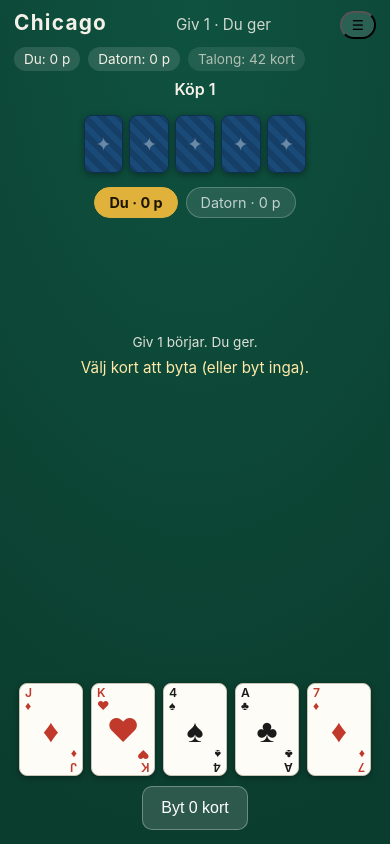
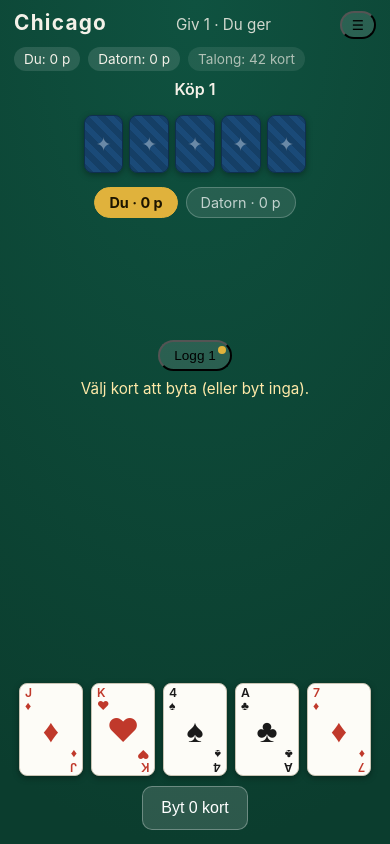
Before and after one commit to Skolmen/chicago, a website: page index.html in a window 390 px wide. Drawn offline with Linux system fonts and the light colour scheme.

Commit message:
Loggen i hopfällbar panel med räknare (Closes #35)

```diff
--- a/css/style.css
+++ b/css/style.css
@@ -13,7 +13,11 @@ h1 { font-size:1.3rem; letter-spacing:.06em; }
 #botArea { display:flex; flex-direction:column; align-items:center; gap:6px; }
 #botCards { display:flex; gap:6px; min-height:calc(var(--card-h)*.62); }
 #botCards .card { width:calc(var(--card-w)*.62); height:calc(var(--card-h)*.62); }
-#log { font-size:.85rem; opacity:.9; text-align:center; max-width:34em; display:flex; flex-direction:column; gap:2px; }
+#logWrap { width:100%; display:flex; flex-direction:column; align-items:center; margin-top:6px; }
+#logToggle { position:relative; padding:6px 14px; font-size:.85rem; }
+#logToggle.new::after { content:''; position:absolute; top:4px; right:4px; width:8px; height:8px; border-radius:50%; background:#e0b23c; }
+#log { width:min(94%, 520px); max-height:36vh; overflow-y:auto; background:rgba(0,0,0,.5); border:1px solid rgba(255,255,255,.25); border-radius:10px; padding:10px; font-size:.85rem; text-align:center; display:flex; flex-direction:column; gap:2px; }
+#log.hidden { display:none; }
 #tableMsg { min-height:2.4em; text-align:center; font-size:.95rem; color:#ffe9a8; }
 #playerArea { padding:8px 12px calc(14px + env(safe-area-inset-bottom)); display:flex; flex-direction:column; gap:10px; align-items:center; }
 #playerCards { display:flex; gap:8px; justify-content:center; flex-wrap:wrap; min-height:var(--card-h); }
--- a/index.html
+++ b/index.html
@@ -7,7 +7,7 @@
 <title>Chicago – kortspel online</title>
 <link rel="manifest" href="manifest.json">
 <link rel="apple-touch-icon" href="icons/icon-192.png">
-<link rel="stylesheet" href="css/style.css?v=11">
+<link rel="stylesheet" href="css/style.css?v=12">
 </head>
 <body>
 <header>
@@ -28,7 +28,10 @@
   </div>
   <div id="playerChips"></div>
   <div id="trickArea"></div>
-  <div id="log"></div>
+  <div id="logWrap">
+    <button id="logToggle" class="chip">Logg <span id="logCount"></span></button>
+    <div id="log" class="hidden"></div>
+  </div>
   <div id="tableMsg"></div>
 </section>
 <section id="playerArea">
@@ -36,6 +39,6 @@
   <div id="actions"></div>
 </section>
 <div id="overlay" class="hidden"><div id="overlayContent"></div></div>
-<script type="module" src="js/app.js?v=11"></script>
+<script type="module" src="js/app.js?v=12"></script>
 </body>
 </html>
--- a/js/app.js
+++ b/js/app.js
@@ -12,7 +12,7 @@ let selected = new Set();
 let lastTrickView = null;
 
 const el = {};
-for (const id of ['phaseLabel', 'botCards', 'botInfo', 'tableMsg', 'log', 'playerCards', 'actions', 'scoreYou', 'scoreBot', 'givLabel', 'talongInfo', 'overlay', 'overlayContent', 'trickArea', 'playerChips']) {
+for (const id of ['phaseLabel', 'botCards', 'botInfo', 'tableMsg', 'log', 'playerCards', 'actions', 'scoreYou', 'scoreBot', 'givLabel', 'talongInfo', 'overlay', 'overlayContent', 'trickArea', 'playerChips', 'logToggle', 'logCount']) {
   el[id] = document.getElementById(id);
 }
 
@@ -75,13 +75,18 @@ function render() {
   const botCount = p[BOT].hand.length;
   for (let i = 0; i < botCount; i++) el.botCards.appendChild(backEl());
 
-  // Loggen (senaste raderna)
-  el.log.innerHTML = '';
-  for (const line of game.log.slice(-4)) {
-    const d = document.createElement('div');
-    d.textContent = line;
-    el.log.appendChild(d);
+  // Loggen: hopfällbar panel, räknare på knappen, prick vid nyheter
+  if (logOpen) {
+    el.log.innerHTML = '';
+    for (const line of game.log) {
+      const d = document.createElement('div');
+      d.textContent = line;
+      el.log.appendChild(d);
+    }
+    el.log.scrollTop = el.log.scrollHeight;
   }
+  el.logCount.textContent = game.log.length;
+  el.logToggle.classList.toggle('new', !logOpen && game.log.length > lastSeenLog);
 
   // Spelade kort i sticket (pågående, annars förra sticket svagt)
   if (el.trickArea) {
@@ -315,12 +320,19 @@ function showMenu(title) {
 
 // --- Vakt: om en händelse skulle gå förlorad körs datorns tur ändå ---
 let botPending = false;
+let logOpen = false;
+let lastSeenLog = 0;
 setInterval(() => { if (game && !game.over) maybeBot(); }, 1200);
 
 function boot() {
   if (typeof navigator !== 'undefined' && 'serviceWorker' in navigator) navigator.serviceWorker.register('sw.js').catch(() => {});
   el.menuBtn = document.getElementById('menuBtn');
   if (el.menuBtn) el.menuBtn.addEventListener('click', () => showMenu());
+  if (el.logToggle) el.logToggle.addEventListener('click', () => {
+    logOpen = !logOpen;
+    el.log.classList.toggle('hidden', !logOpen);
+    if (logOpen) { lastSeenLog = game ? game.log.length : 0; el.logToggle.classList.remove('new'); render(); }
+  });
   const saved = restoreGame();
   if (saved && !saved.over) {
     game = saved; game.onEvent = handleEvent;
```
